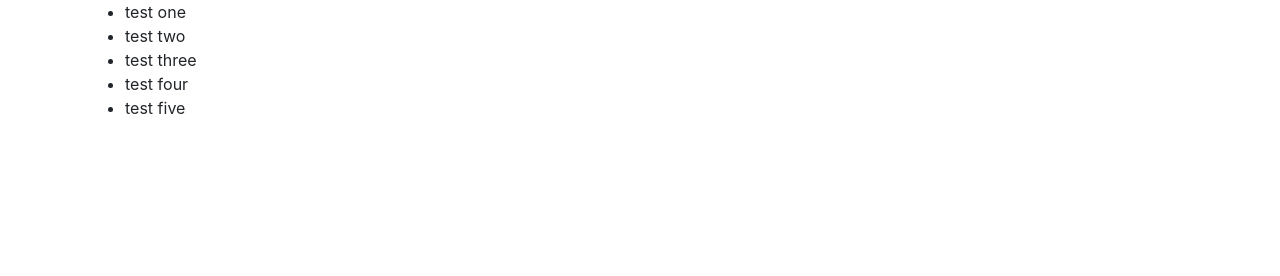
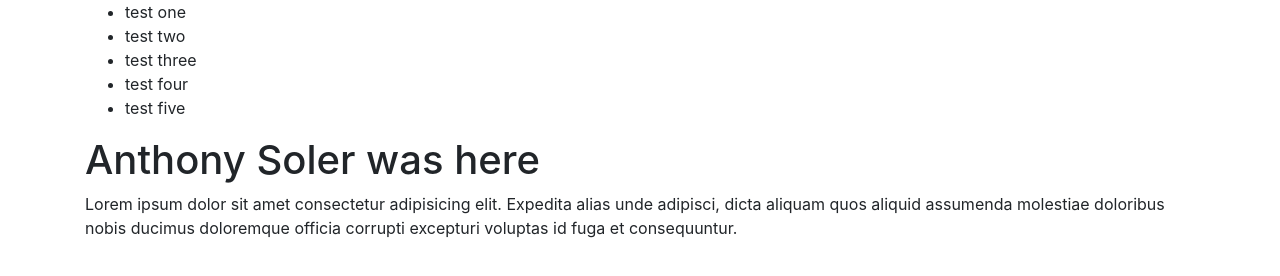
Before and after one commit to kingluddite/andre-coca-cola, a plain HTML site: page index.html in a window 1280 px wide. Drawn offline with nearby package versions, Linux system fonts and the light colour scheme.

Commit message:
Add header and paragraph

```diff
--- a/index.html
+++ b/index.html
@@ -26,7 +26,15 @@
         </nav>
       </header>
 
-      <main></main>
+      <main>
+        <h1>Anthony Soler was here</h1>
+        <p>
+          Lorem ipsum dolor sit amet consectetur adipisicing elit. Expedita
+          alias unde adipisci, dicta aliquam quos aliquid assumenda molestiae
+          doloribus nobis ducimus doloremque officia corrupti excepturi voluptas
+          id fuga et consequuntur.
+        </p>
+      </main>
       <footer></footer>
     </div>
   </body>
```
